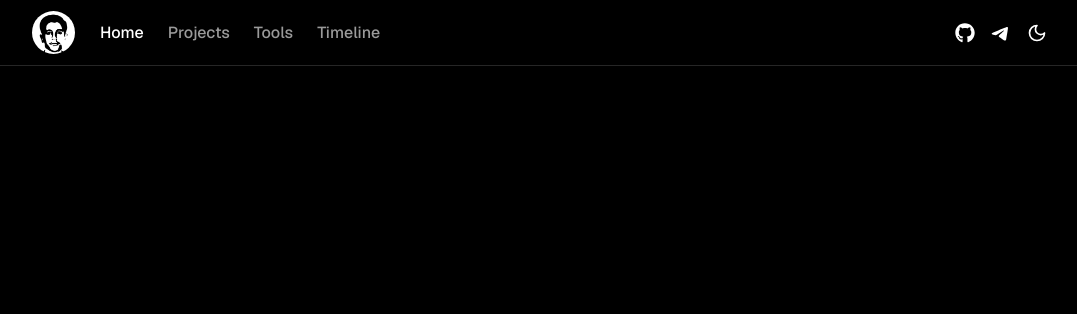
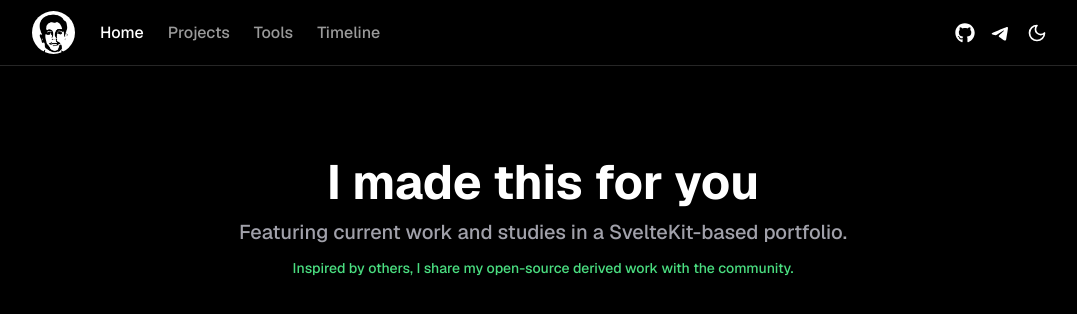
Before and after one commit to ParsaProg/portfolio, a Next.js app: page / in a window 1280 px wide. Shown: the top 314 px of the page, without its empty margins (97-1174 px from the left). Built offline with nearby package versions, Linux system fonts and the light colour scheme.

Commit message:
create header i made for you text and bolds in home

```diff
--- a/app/page.tsx
+++ b/app/page.tsx
@@ -3,5 +3,11 @@ import useTitle from "./hooks/useTitle";
 
 export default function Home() {
   useTitle("Home | ParsaShaabani");
-  return <div className=""></div>;
+  return (
+    <div className="mt-[80px] m-auto text-white">
+      <h1 className="font-bold text-[3rem] text-center">I made this for you</h1>
+      <h2 className="font-[500] text-xl text-center text-[#A1A1AA]">Featuring current work and studies in a SvelteKit-based portfolio.</h2>
+      <p className="font-[500] text-sm text-center text-[#4ade80] mt-3">Inspired by others, I share my open-source derived work with the community.</p>
+    </div>
+  );
 }
```
